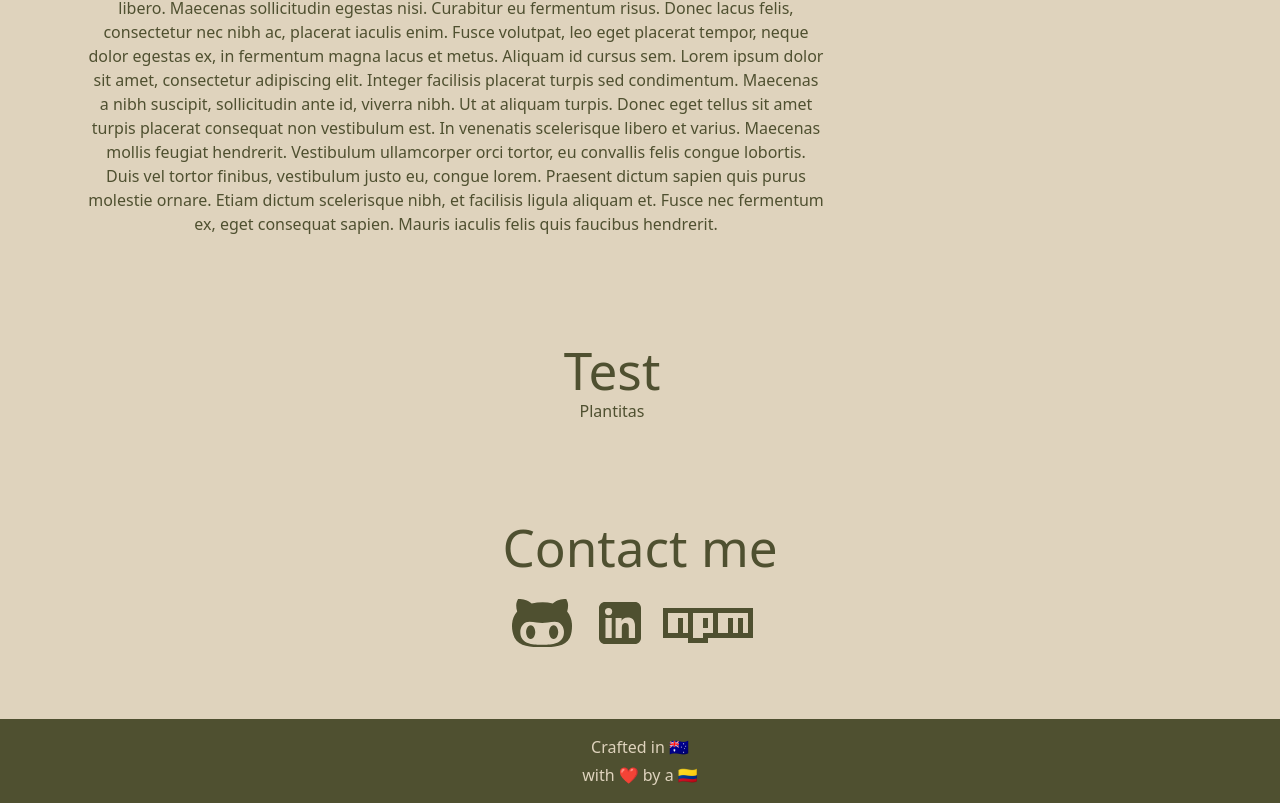
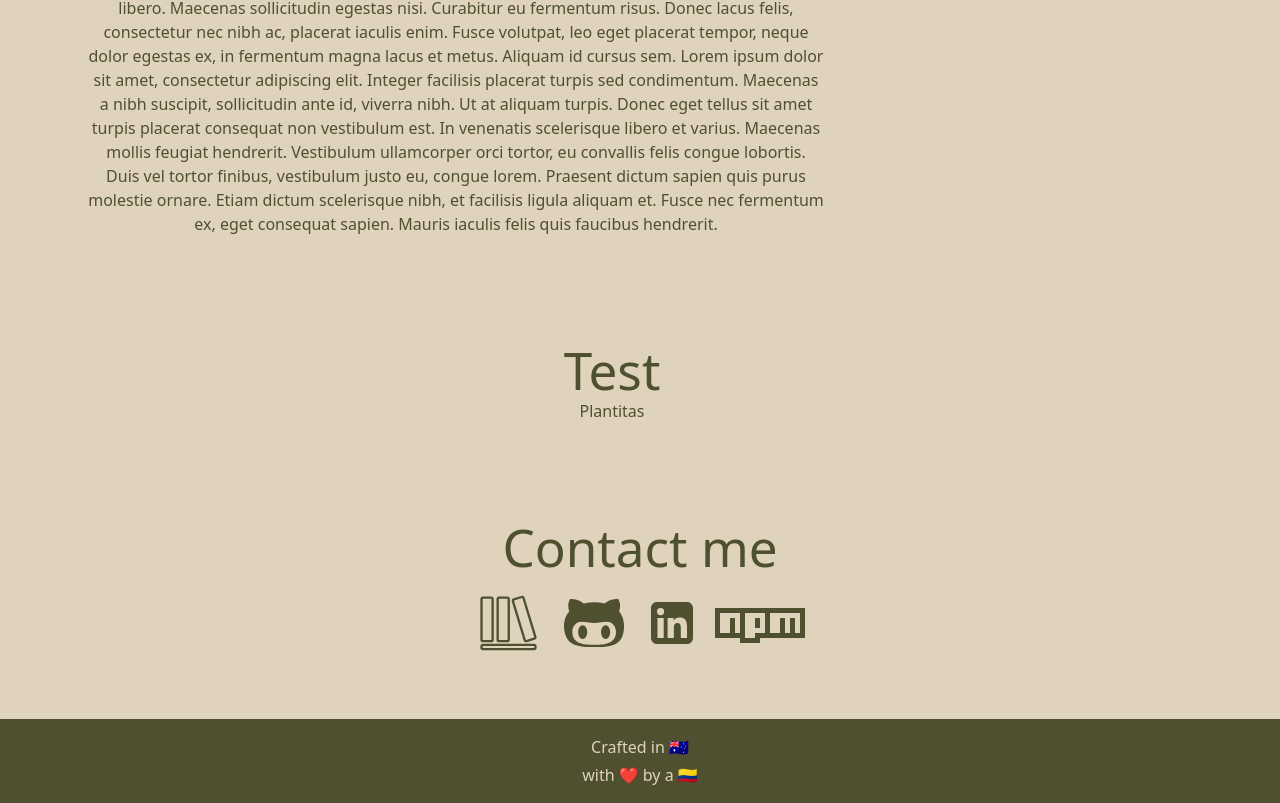
Before and after one commit to nataliatorres/nataliatorres.github.io, a React (Vite) app: page / in a window 1280 px wide. Shown: the part 394-1197 px from the top of the page. Built offline with nearby package versions, Linux system fonts and the light colour scheme.

Commit message:
Adding a new icon for StoryGraph

```diff
--- a/src/App.tsx
+++ b/src/App.tsx
@@ -25,13 +25,24 @@ function App() {
         <div id="contact" className="flex flex-col flex-wrap place-content-center max-w-300 mx-auto w-full p-12 text-[#4F5030]">
           <h1>Contact me</h1>
           <section className="flex place-items-center h-24 gap-2">
+            <a href="https://app.thestorygraph.com/profile/nataliatr" target="_blank">
+              <svg className='stroke-[1.6] stroke-[#4F5030] fill-none stroke-linecap-round stroke-linejoin-round transition-transform duration-400 hover:scale-115' width="75px" height="70px" viewBox="0 0 48 48" id="a" xmlns="http://www.w3.org/2000/svg">
+              <defs></defs>
+              <g id="b">
+              <g id="c">
+              <rect id="d" class="h" x="5.5" y="6.6165" width="7.6031" height="29.8423" rx="1" ry="1"/>
+              <rect id="e" class="h" x="16.5636" y="6.6165" width="7.6031" height="29.8423" rx="1" ry="1"/>
+              <rect id="f" class="h" x="30.9108" y="6.3431" width="7.6033" height="29.8418" rx="1" ry="1" transform="translate(-4.6835 11.0135) rotate(-16.9062)"/>
+              <rect id="g" class="h" x="5.5" y="39.0428" width="37" height="2.828" rx="1" ry="1"/>
+              </g>
+              </g>
+              </svg>
+            </a>
             <a href="https://github.com/nataliatorres" target="_blank"> <FontAwesomeIcon icon="fa-brands fa-github-alt" className="fa-4x text-[#4F5030] transition-transform duration-400 hover:scale-115"/> </a>
-            <a href="https://github.com/nataliatorres" target="_blank"> <FontAwesomeIcon icon="fa-brands fa-square-linkedin" className="fa-3x text-[#4F5030] transition-transform duration-400 ease-in-out hover:scale-115"/> </a>
+            <a href="https://www.linkedin.com/in/nataliatr/" target="_blank"> <FontAwesomeIcon icon="fa-brands fa-square-linkedin" className="fa-3x text-[#4F5030] transition-transform duration-400 ease-in-out hover:scale-115"/> </a>
             <a href="https://www.npmjs.com/~nataliatrcodes" target='_blank'> <FontAwesomeIcon icon="fa-brands fa-npm"  className="fa-5x text-[#4F5030] transition-transform duration-400 ease-in-out hover:scale-115"/> </a>
         </section>
         </div>
-
-
       </main>
       <Footer></Footer>
     </>
```
